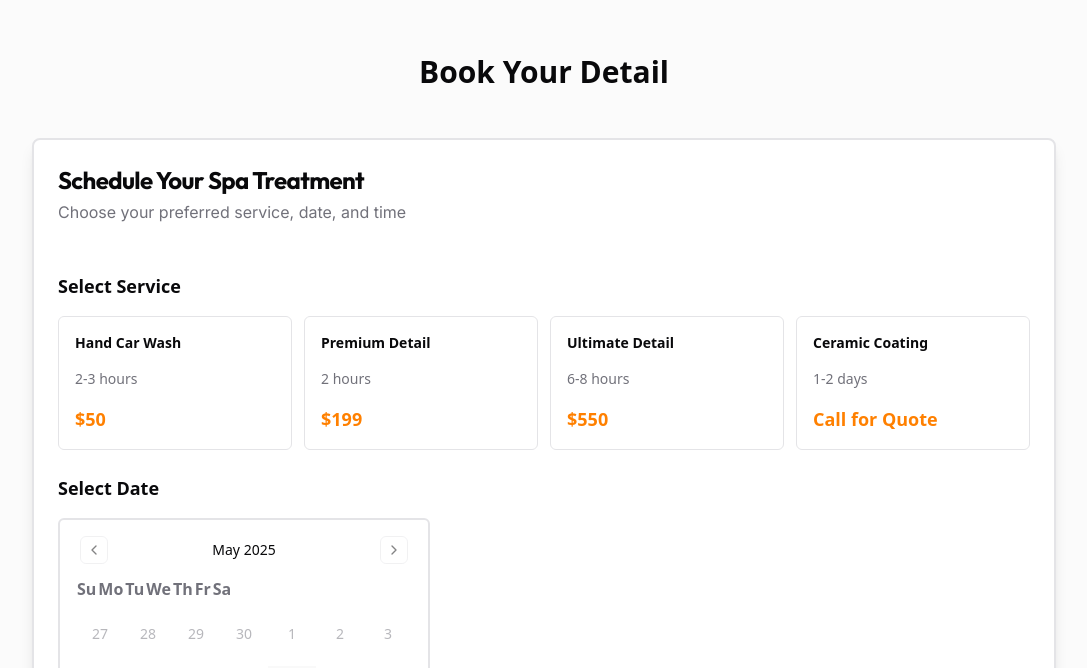
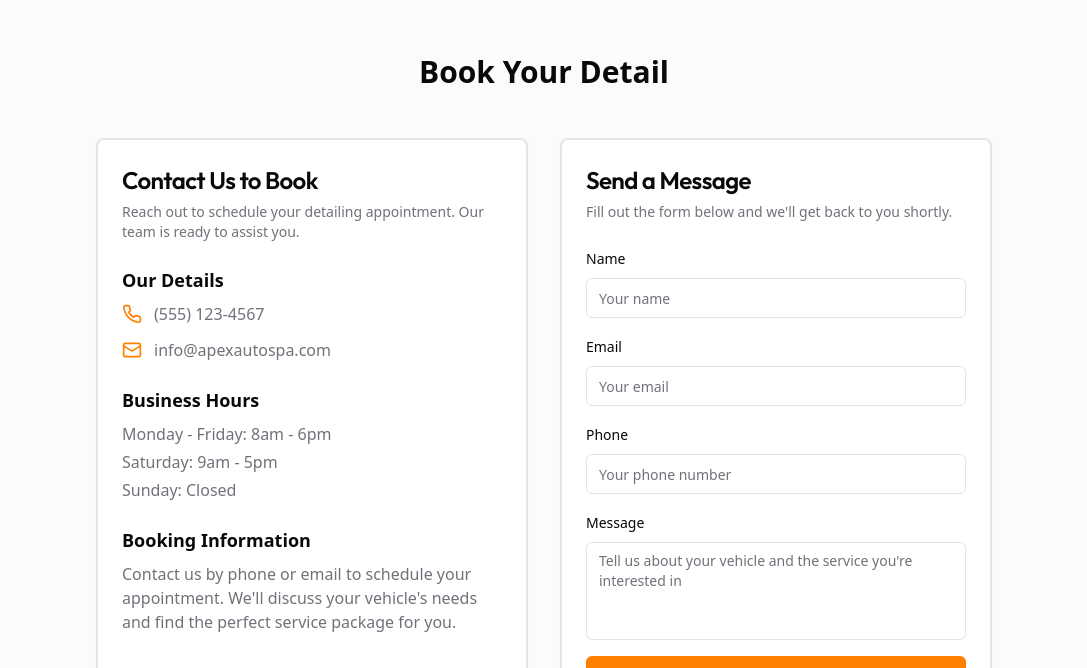
Before and after one commit to coffeecow17/coffeecow17, a Next.js app: page / in a window 1280 px wide. Shown: the part 2113-2781 px from the top of the page, without its empty margins (96-1183 px from the left). Built offline with nearby package versions, Linux system fonts and the light colour scheme.

Commit message:
feat: replace booking system with contact form
Remove BookingCalendar and add ContactBooking component.

Co-authored-by: null <90582050+coffeecow17@users.noreply.github.com>

```diff
--- a/app/page.tsx
+++ b/app/page.tsx
@@ -1,4 +1,3 @@
-import { BookingCalendar } from "@/components/booking-calendar"
 import { Hero } from "@/components/hero"
 import { Navigation } from "@/components/navigation"
 import { Services } from "@/components/services"
@@ -6,6 +5,7 @@ import { Testimonials } from "@/components/testimonials"
 import { GoogleReviews } from "@/components/google-reviews"
 import { Footer } from "@/components/footer"
 import { ServiceComparison } from "@/components/service-comparison"
+import { ContactBooking } from "@/components/contact-booking"
 
 export default function Page() {
   return (
@@ -18,7 +18,7 @@ export default function Page() {
         <section className="py-20 px-4 md:px-6 bg-muted/40" id="booking">
           <div className="max-w-6xl mx-auto">
             <h2 className="text-3xl font-bold text-center mb-12">Book Your Detail</h2>
-            <BookingCalendar />
+            <ContactBooking />
           </div>
         </section>
         <GoogleReviews />
--- /dev/null
+++ b/components/contact-booking.tsx
@@ -0,0 +1,162 @@
+"use client"
+
+import type React from "react"
+
+import { useState } from "react"
+import { Mail, Phone } from "lucide-react"
+
+import { Button } from "@/components/ui/button"
+import { Card, CardContent, CardDescription, CardHeader, CardTitle } from "@/components/ui/card"
+import { Input } from "@/components/ui/input"
+import { Label } from "@/components/ui/label"
+import { Textarea } from "@/components/ui/textarea"
+
+export function ContactBooking() {
+  const [isSubmitting, setIsSubmitting] = useState(false)
+  const [isSubmitted, setIsSubmitted] = useState(false)
+
+  const handleSubmit = (e: React.FormEvent<HTMLFormElement>) => {
+    e.preventDefault()
+    setIsSubmitting(true)
+
+    // Simulate form submission
+    setTimeout(() => {
+      setIsSubmitting(false)
+      setIsSubmitted(true)
+    }, 1500)
+
+    // In a real implementation, you would send this data to your server or a form service
+    // const formData = new FormData(e.currentTarget)
+    // fetch("https://formspree.io/f/YOUR_FORM_ID", {
+    //   method: "POST",
+    //   body: formData,
+    //   headers: { Accept: "application/json" },
+    // })
+  }
+
+  return (
+    <div className="max-w-4xl mx-auto">
+      <div className="grid gap-8 md:grid-cols-2">
+        {/* Contact Information */}
+        <Card className="border-2 hover-card">
+          <CardHeader>
+            <CardTitle className="text-2xl font-outfit">Contact Us to Book</CardTitle>
+            <CardDescription>
+              Reach out to schedule your detailing appointment. Our team is ready to assist you.
+            </CardDescription>
+          </CardHeader>
+          <CardContent className="space-y-6">
+            <div className="space-y-2">
+              <h3 className="font-semibold text-lg">Our Details</h3>
+              <div className="space-y-3">
+                <a
+                  href="tel:+15551234567"
+                  className="flex items-center gap-3 text-muted-foreground hover:text-primary transition-colors"
+                >
+                  <Phone className="w-5 h-5 text-primary" />
+                  <span>(555) 123-4567</span>
+                </a>
+                <a
+                  href="mailto:info@apexautospa.com"
+                  className="flex items-center gap-3 text-muted-foreground hover:text-primary transition-colors"
+                >
+                  <Mail className="w-5 h-5 text-primary" />
+                  <span>info@apexautospa.com</span>
+                </a>
+              </div>
+            </div>
+
+            <div className="space-y-2">
+              <h3 className="font-semibold text-lg">Business Hours</h3>
+              <div className="space-y-1 text-muted-foreground">
+                <p>Monday - Friday: 8am - 6pm</p>
+                <p>Saturday: 9am - 5pm</p>
+                <p>Sunday: Closed</p>
+              </div>
+            </div>
+
+            <div className="space-y-2">
+              <h3 className="font-semibold text-lg">Booking Information</h3>
+              <p className="text-muted-foreground">
+                Contact us by phone or email to schedule your appointment. We'll discuss your vehicle's needs and find
+                the perfect service package for you.
+              </p>
+            </div>
+          </CardContent>
+        </Card>
+
+        {/* Contact Form */}
+        <Card className="border-2 hover-card">
+          <CardHeader>
+            <CardTitle className="text-2xl font-outfit">Send a Message</CardTitle>
+            <CardDescription>Fill out the form below and we'll get back to you shortly.</CardDescription>
+          </CardHeader>
+          <CardContent>
+            {isSubmitted ? (
+              <div className="text-center py-8 space-y-4">
+                <div className="text-primary text-4xl mb-4">✓</div>
+                <h3 className="text-xl font-semibold">Thank You!</h3>
+                <p className="text-muted-foreground">
+                  Your message has been sent. We'll get back to you as soon as possible.
+                </p>
+              </div>
+            ) : (
+              <form onSubmit={handleSubmit} className="space-y-4">
+                <div className="space-y-2">
+                  <Label htmlFor="name">Name</Label>
+                  <Input
+                    id="name"
+                    name="name"
+                    placeholder="Your name"
+                    required
+                    className="transition-colors duration-200 hover:border-primary"
+                  />
+                </div>
+                <div className="space-y-2">
+                  <Label htmlFor="email">Email</Label>
+                  <Input
+                    id="email"
+                    name="email"
+                    type="email"
+                    placeholder="Your email"
+                    required
+                    className="transition-colors duration-200 hover:border-primary"
+                  />
+                </div>
+                <div className="space-y-2">
+                  <Label htmlFor="phone">Phone</Label>
+                  <Input
+                    id="phone"
+                    name="phone"
+                    type="tel"
+                    placeholder="Your phone number"
+                    required
+                    className="transition-colors duration-200 hover:border-primary"
+                  />
+                </div>
+                <div className="space-y-2">
+                  <Label htmlFor="message">Message</Label>
+                  <Textarea
+                    id="message"
+                    name="message"
+                    placeholder="Tell us about your vehicle and the service you're interested in"
+                    rows={4}
+                    className="resize-none transition-colors duration-200 hover:border-primary"
+                    required
+                  />
+                </div>
+                <Button
+                  type="submit"
+                  className="w-full transition-all duration-200 hover:scale-105"
+                  disabled={isSubmitting}
+                >
+                  {isSubmitting ? "Sending..." : "Send Message"}
+                </Button>
+              </form>
+            )}
+          </CardContent>
+        </Card>
+      </div>
+    </div>
+  )
+}
--- a/components/hero.tsx
+++ b/components/hero.tsx
@@ -12,7 +12,7 @@ export function Hero() {
           condition.
         </p>
         <Button size="lg" className="custom-button w-full sm:w-auto text-base" asChild>
-          <a href="#booking">Book Now</a>
+          <a href="#booking">Contact Us to Book</a>
         </Button>
       </div>
     </section>
--- a/components/navigation.tsx
+++ b/components/navigation.tsx
@@ -21,7 +21,7 @@ export function Navigation() {
             Services
           </Link>
           <Link href="/#booking" className="nav-link text-muted-foreground hover:text-primary">
-            Book Now
+            Contact Us
           </Link>
           <Link href="/#testimonials" className="nav-link text-muted-foreground hover:text-primary">
             Testimonials
@@ -41,7 +41,7 @@ export function Navigation() {
             <nav className="flex flex-col space-y-6 mt-6">
               {[
                 { href: "/#services", label: "Services" },
-                { href: "/#booking", label: "Book Now" },
+                { href: "/#booking", label: "Contact Us" },
                 { href: "/#testimonials", label: "Testimonials" },
                 { href: "/#contact", label: "Contact" },
               ].map((item) => (
--- a/components/ui/textarea.tsx
+++ b/components/ui/textarea.tsx
@@ -2,15 +2,14 @@ import * as React from "react"
 
 import { cn } from "@/lib/utils"
 
-const Textarea = React.forwardRef<
-  HTMLTextAreaElement,
-  React.ComponentProps<"textarea">
->(({ className, ...props }, ref) => {
+export interface TextareaProps extends React.TextareaHTMLAttributes<HTMLTextAreaElement> {}
+
+const Textarea = React.forwardRef<HTMLTextAreaElement, TextareaProps>(({ className, ...props }, ref) => {
   return (
     <textarea
       className={cn(
-        "flex min-h-[80px] w-full rounded-md border border-input bg-background px-3 py-2 text-base ring-offset-background placeholder:text-muted-foreground focus-visible:outline-none focus-visible:ring-2 focus-visible:ring-ring focus-visible:ring-offset-2 disabled:cursor-not-allowed disabled:opacity-50 md:text-sm",
-        className
+        "flex min-h-[80px] w-full rounded-md border border-input bg-background px-3 py-2 text-sm ring-offset-background placeholder:text-muted-foreground focus-visible:outline-none focus-visible:ring-2 focus-visible:ring-ring focus-visible:ring-offset-2 disabled:cursor-not-allowed disabled:opacity-50",
+        className,
       )}
       ref={ref}
       {...props}
```
